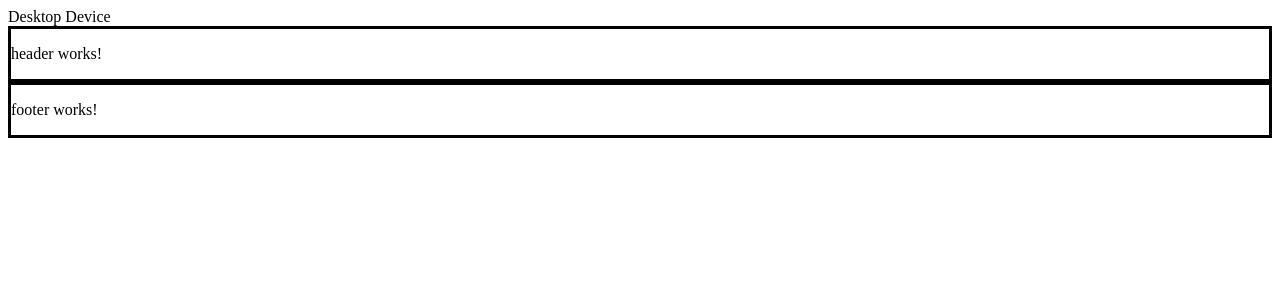
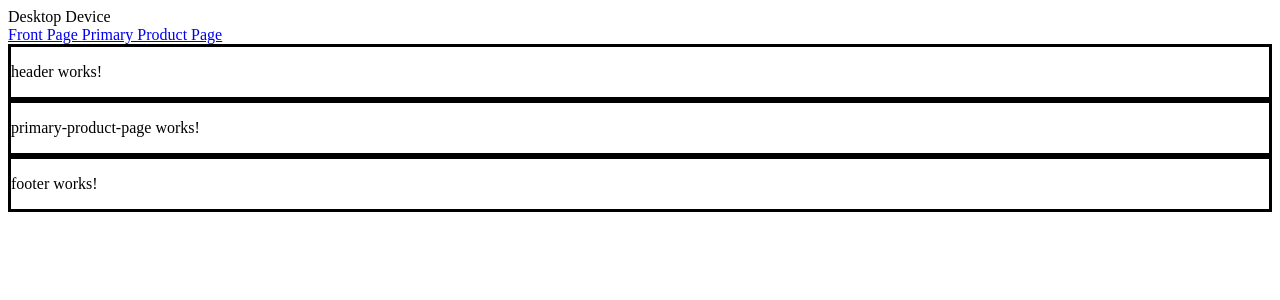
Before and after one commit to nith822/La-Super, an Angular app: page /products in a window 1280 px wide. Before the commit this address led to /. Shown: the top 300 px of the page. Built offline with nearby package versions, Linux system fonts and the light colour scheme.

Commit message:
Add basic routing

```diff
--- a/src/app/app-routing.module.ts
+++ b/src/app/app-routing.module.ts
@@ -1,9 +1,11 @@
 import { NgModule } from '@angular/core';
 import { Routes, RouterModule } from '@angular/router';
 import { FrontPageComponent } from './main/components/pages/front-page/front-page.component';
+import { PrimaryProductPageComponent } from './main/components/pages/primary-product-page/primary-product-page.component';
 
 
-const routes: Routes = [ { path: '', component: FrontPageComponent } ];
+const routes: Routes = [ { path: '', component: FrontPageComponent },
+						 { path: 'products', component: PrimaryProductPageComponent } ];
 
 @NgModule({
   imports: [RouterModule.forRoot(routes)],
--- a/src/app/app.component.html
+++ b/src/app/app.component.html
@@ -8,6 +8,11 @@
    Mobile Device
   </div>
 
+  <nav>
+	<a routerLink="/" routerLinkActive=""> Front Page </a>
+	<a routerLink="/products"> Primary Product Page </a>
+  </nav>
+
   <header> </header>
 	<router-outlet> </router-outlet>
   <footer> </footer>
--- a/src/app/main/components/pages/primary-product-page/primary-product-page.component.html
+++ b/src/app/main/components/pages/primary-product-page/primary-product-page.component.html
@@ -1 +1,3 @@
-<p>primary-product-page works!</p>
+<div class="border">
+	<p>primary-product-page works!</p>
+</div>
```
